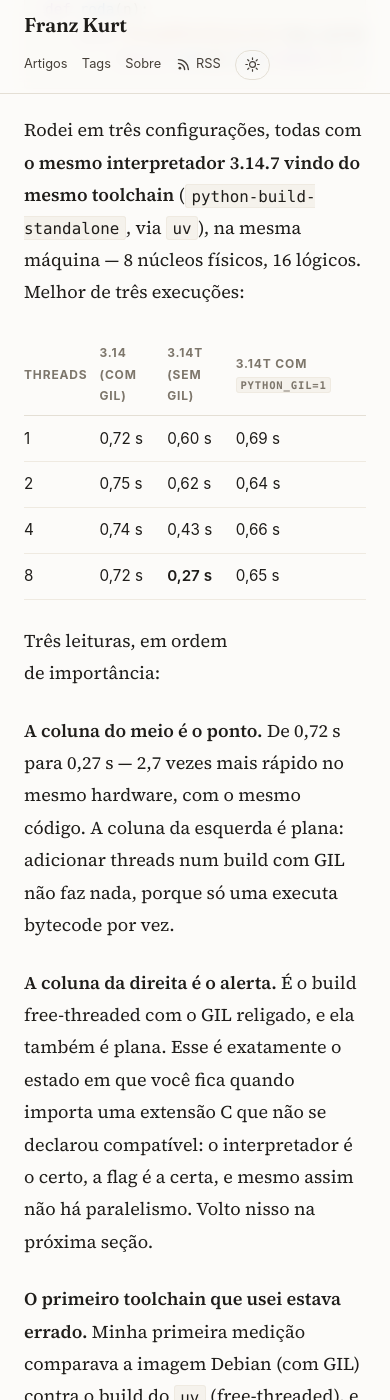
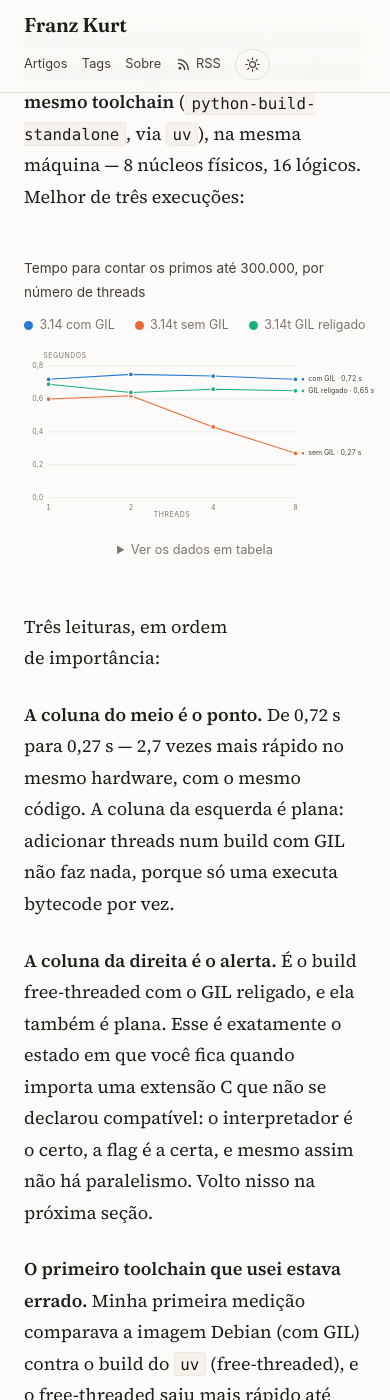
Before and after one commit to franzkurt/franzkurt.github.io, a Jekyll site: the page built from _posts/2026-09-14-python-314-free-threading.md, in a window 390 px wide and 1400 px high, scrolled down 5660 px. Built offline with Jekyll 4.4.1, drawn with Linux system fonts in a browser that asks for light colours; some of the changed text lies outside the part shown.

Commit message:
Gráfico interativo do benchmark e coluna na medida do AkitaOnRails
Largura: coluna de 43.5rem (648px de conteúdo, ~73 caracteres por linha),
medida contra o artigo de referência do akitaonrails.com — 653px e 73
caracteres na mesma frase, medidos no navegador. Entrelinha volta a 1.72,
proporcional à medida.

Gráfico: tools/gerar-grafico-benchmark.py guarda os dados medidos e emite
o SVG, a tabela e o texto alternativo. Refazer a medição e rodar o script
atualiza os três de uma vez, em vez de o SVG virar número congelado.

Seguindo a skill de dataviz:
- forma escolhida antes da cor (linhas, 3 séries, faixa confortável)
- paleta categórica validada pelo script nos dois modos contra as
  superfícies reais do site; o aviso de contraste do aqua no claro é
  compensado por rótulo direto visível e tabela de dados
- grade hairline sólida, linhas de 2px, marcador com anel de 2px na cor
  da superfície, rótulo direto só no ponto final
- texto em tom de tinta com marca colorida ao lado, nunca texto colorido
- mira vertical e tooltip no hover e no foco por teclado

Dois defeitos que só a renderização revelou: o atributo hidden não vale
para elemento SVG (mira aparecia solta) e .prose figcaption vencia
.viz__titulo por especificidade.

Co-Authored-By: Claude Opus 5 (1M context) <noreply@anthropic.com>

```diff
--- /dev/null
+++ b/_includes/grafico-benchmark.html
@@ -0,0 +1,106 @@
+<figure class="viz" role="group" aria-labelledby="viz-benchmark-titulo">
+  <figcaption id="viz-benchmark-titulo" class="viz__titulo">Tempo para contar os primos até 300.000, por número de threads</figcaption>
+  <div class="viz__legenda">
+    <span class="viz__item"><span class="viz__marca viz__marca--s1"></span>3.14 com GIL</span>
+    <span class="viz__item"><span class="viz__marca viz__marca--s2"></span>3.14t sem GIL</span>
+    <span class="viz__item"><span class="viz__marca viz__marca--s3"></span>3.14t GIL religado</span>
+  </div>
+  <div class="viz__plot">
+    <svg viewBox="0 0 640 320" role="img" aria-label="Gráfico de linhas, tempo por número de threads: 3.14 com GIL fica plano de 0,72 para 0,72 segundos; 3.14t sem GIL cai de 0,60 para 0,27 segundos; 3.14t GIL religado fica plano de 0,69 para 0,65 segundos.">
+      <g class="viz__grade">
+        <line x1="46" y1="280.0" x2="508" y2="280.0"/>
+        <text class="viz__rotulo" x="36" y="284.0" text-anchor="end">0,0</text>
+        <line x1="46" y1="218.5" x2="508" y2="218.5"/>
+        <text class="viz__rotulo" x="36" y="222.5" text-anchor="end">0,2</text>
+        <line x1="46" y1="157.0" x2="508" y2="157.0"/>
+        <text class="viz__rotulo" x="36" y="161.0" text-anchor="end">0,4</text>
+        <line x1="46" y1="95.5" x2="508" y2="95.5"/>
+        <text class="viz__rotulo" x="36" y="99.5" text-anchor="end">0,6</text>
+        <line x1="46" y1="34.0" x2="508" y2="34.0"/>
+        <text class="viz__rotulo" x="36" y="38.0" text-anchor="end">0,8</text>
+      </g>
+      <g class="viz__eixo">
+        <text class="viz__rotulo" x="46.0" y="304" text-anchor="middle">1</text>
+        <text class="viz__rotulo" x="200.0" y="304" text-anchor="middle">2</text>
+        <text class="viz__rotulo" x="354.0" y="304" text-anchor="middle">4</text>
+        <text class="viz__rotulo" x="508.0" y="304" text-anchor="middle">8</text>
+        <text class="viz__rotulo viz__rotulo--eixo" x="277.0" y="316" text-anchor="middle">threads</text>
+        <text class="viz__rotulo viz__rotulo--eixo" x="36" y="18" text-anchor="start">segundos</text>
+      </g>
+      <polyline class="viz__linha viz__linha--s1" points="46.0,58.6 200.0,49.4 354.0,52.5 508.0,58.6"/>
+      <polyline class="viz__linha viz__linha--s2" points="46.0,95.5 200.0,89.4 354.0,147.8 508.0,197.0"/>
+      <polyline class="viz__linha viz__linha--s3" points="46.0,67.8 200.0,83.2 354.0,77.1 508.0,80.1"/>
+      <circle class="viz__ponto viz__ponto--s1" cx="46.0" cy="58.6" r="4.5"/>
+      <circle class="viz__ponto viz__ponto--s1" cx="200.0" cy="49.4" r="4.5"/>
+      <circle class="viz__ponto viz__ponto--s1" cx="354.0" cy="52.5" r="4.5"/>
+      <circle class="viz__ponto viz__ponto--s1" cx="508.0" cy="58.6" r="4.5"/>
+      <circle class="viz__ponto viz__ponto--s1" cx="522" cy="58.6" r="3.5"/>
+      <text class="viz__direto" x="532" y="62.6">com GIL · 0,72 s</text>
+      <circle class="viz__ponto viz__ponto--s2" cx="46.0" cy="95.5" r="4.5"/>
+      <circle class="viz__ponto viz__ponto--s2" cx="200.0" cy="89.4" r="4.5"/>
+      <circle class="viz__ponto viz__ponto--s2" cx="354.0" cy="147.8" r="4.5"/>
+      <circle class="viz__ponto viz__ponto--s2" cx="508.0" cy="197.0" r="4.5"/>
+      <circle class="viz__ponto viz__ponto--s2" cx="522" cy="197.0" r="3.5"/>
+      <text class="viz__direto" x="532" y="201.0">sem GIL · 0,27 s</text>
+      <circle class="viz__ponto viz__ponto--s3" cx="46.0" cy="67.8" r="4.5"/>
+      <circle class="viz__ponto viz__ponto--s3" cx="200.0" cy="83.2" r="4.5"/>
+      <circle class="viz__ponto viz__ponto--s3" cx="354.0" cy="77.1" r="4.5"/>
+      <circle class="viz__ponto viz__ponto--s3" cx="508.0" cy="80.1" r="4.5"/>
+      <circle class="viz__ponto viz__ponto--s3" cx="522" cy="80.1" r="3.5"/>
+      <text class="viz__direto" x="532" y="84.1">GIL religado · 0,65 s</text>
+      <g class="viz__mira"><line x1="-99" x2="-99" y1="34" y2="280"/></g>
+      <rect class="viz__alvo" data-i="0" x="-31.0" y="34" width="154.0" height="246" fill="transparent" tabindex="0"/>
+      <rect class="viz__alvo" data-i="1" x="123.0" y="34" width="154.0" height="246" fill="transparent" tabindex="0"/>
+      <rect class="viz__alvo" data-i="2" x="277.0" y="34" width="154.0" height="246" fill="transparent" tabindex="0"/>
+      <rect class="viz__alvo" data-i="3" x="431.0" y="34" width="154.0" height="246" fill="transparent" tabindex="0"/>
+    </svg>
+    <div class="viz__tooltip" hidden></div>
+  </div>
+  <details class="viz__tabela">
+    <summary>Ver os dados em tabela</summary>
+    <table>
+      <thead><tr><th scope="col">Threads</th><th scope="col">3.14 com GIL</th><th scope="col">3.14t sem GIL</th><th scope="col">3.14t GIL religado</th></tr></thead>
+      <tbody>
+        <tr><th scope="row">1</th><td>0,72 s</td><td>0,60 s</td><td>0,69 s</td></tr>
+        <tr><th scope="row">2</th><td>0,75 s</td><td>0,62 s</td><td>0,64 s</td></tr>
+        <tr><th scope="row">4</th><td>0,74 s</td><td>0,43 s</td><td>0,66 s</td></tr>
+        <tr><th scope="row">8</th><td>0,72 s</td><td>0,27 s</td><td>0,65 s</td></tr>
+      </tbody>
+    </table>
+    <p class="viz__nota">Melhor de três execuções. CPython 3.14.7 do mesmo toolchain (python-build-standalone), host de 8 núcleos físicos.</p>
+  </details>
+</figure>
+
+<script>
+(function () {
+  var fig = document.currentScript.previousElementSibling;
+  var svg = fig.querySelector("svg"), tip = fig.querySelector(".viz__tooltip");
+  var mira = fig.querySelector(".viz__mira"), linha = mira.querySelector("line");
+  var dados = [{"t": 1, "v": [0.72, 0.6, 0.69]}, {"t": 2, "v": [0.75, 0.62, 0.64]}, {"t": 4, "v": [0.74, 0.43, 0.66]}, {"t": 8, "v": [0.72, 0.27, 0.65]}], nomes = ["3.14 com GIL", "3.14t sem GIL", "3.14t GIL religado"], slots = ["s1", "s2", "s3"], xs = [46.0, 200.0, 354.0, 508.0], larguraSvg = 640;
+  function mostrar(alvo) {
+    var i = +alvo.dataset.i, d = dados[i];
+    linha.setAttribute("x1", xs[i]); linha.setAttribute("x2", xs[i]);
+    mira.classList.add("viz__mira--on");
+    tip.innerHTML = "<strong>" + d.t + (d.t > 1 ? " threads" : " thread") + "</strong>" +
+      nomes.map(function (nome, k) {
+        return "<span class=\"viz__tl\"><span class=\"viz__marca viz__marca--" + slots[k] +
+               "\"></span>" + nome + "<b>" + d.v[k].toFixed(2).replace(".", ",") + " s</b></span>";
+      }).join("");
+    var cx = svg.getBoundingClientRect(), cf = fig.getBoundingClientRect();
+    var px = cx.left - cf.left + (xs[i] / larguraSvg) * cx.width;
+    tip.hidden = false;
+    tip.style.left = Math.min(Math.max(px - tip.offsetWidth / 2, 0),
+                              fig.clientWidth - tip.offsetWidth) + "px";
+  }
+  fig.querySelectorAll(".viz__alvo").forEach(function (alvo) {
+    ["mouseenter", "mousemove", "focus"].forEach(function (ev) {
+      alvo.addEventListener(ev, function () { mostrar(alvo); });
+    });
+  });
+  function esconder() { tip.hidden = true; mira.classList.remove("viz__mira--on"); }
+  fig.querySelector(".viz__plot").addEventListener("mouseleave", esconder);
+  fig.addEventListener("focusout", function (e) {
+    if (!fig.contains(e.relatedTarget)) esconder();
+  });
+})();
+</script>
--- a/_posts/2026-09-14-python-314-free-threading.md
+++ b/_posts/2026-09-14-python-314-free-threading.md
@@ -142,12 +142,7 @@ Rodei em três configurações, todas com **o mesmo interpretador 3.14.7 vindo d
 mesmo toolchain** (`python-build-standalone`, via `uv`), na mesma máquina — 8
 núcleos físicos, 16 lógicos. Melhor de três execuções:
 
-| Threads | 3.14 (com GIL) | 3.14t (sem GIL) | 3.14t com `PYTHON_GIL=1` |
-|---|---|---|---|
-| 1 | 0,72 s | 0,60 s | 0,69 s |
-| 2 | 0,75 s | 0,62 s | 0,64 s |
-| 4 | 0,74 s | 0,43 s | 0,66 s |
-| 8 | 0,72 s | **0,27 s** | 0,65 s |
+{% include grafico-benchmark.html %}
 
 Três leituras, em ordem de importância:
 
--- a/assets/css/style.css
+++ b/assets/css/style.css
@@ -23,9 +23,9 @@
   --mono: ui-monospace, SFMono-Regular, "SF Mono", "JetBrains Mono", Menlo,
           Consolas, "Liberation Mono", monospace;
 
-  /* 83rem menos 3rem de padding = 80rem de conteúdo ≈ 140 caracteres,
-     medido no navegador com Source Serif 4 a 18px e o mono a 0.9rem. */
-  --wrap: 83rem;
+  /* 43.5rem menos 3rem de padding = 40.5rem ≈ 73 caracteres por linha — a mesma
+     medida do akitaonrails.com (653px medidos a 1600px de viewport). */
+  --wrap: 43.5rem;
   --measure: 100%;    /* blocos de conteúdo preenchem o container */
   --radius: 4px;
   --shadow: 0 1px 2px rgba(31, 29, 26, .04), 0 8px 24px -12px rgba(31, 29, 26, .16);
@@ -81,7 +81,7 @@ body {
   color: var(--ink);
   font-family: var(--serif);
   font-size: 1.125rem;
-  line-height: 1.78;   /* medida larga exige mais entrelinha */
+  line-height: 1.72;
   font-optical-sizing: auto;
   hanging-punctuation: first last;
   text-rendering: optimizeLegibility;
@@ -398,7 +398,7 @@ img, svg, video { max-width: 100%; height: auto; }
 
 /* ----------------------------------------------------------------- prosa - */
 
-.prose { font-size: 1.125rem; line-height: 1.8; }
+.prose { font-size: 1.125rem; line-height: 1.75; }
 .prose > * { margin-block: 0; }
 .prose > * + * { margin-top: 1.4em; }
 
@@ -738,6 +738,152 @@ pre:hover .copy-btn, .copy-btn:focus-visible { opacity: 1; }
   :root:not([data-theme="light"]) .highlight .mf { color: #e2b06a; }
 }
 
+
+/* ------------------------------------------------------ visualizações --- */
+/* Paleta categórica validada com o script da skill de dataviz nos dois
+   modos (superfícies #fcfbf9 e #121110). O aviso de contraste do aqua no
+   modo claro é compensado por rótulo direto visível + tabela de dados. */
+
+.viz {
+  --viz-s1: #2a78d6;
+  --viz-s2: #eb6834;
+  --viz-s3: #1baf7a;
+  position: relative;
+  margin: 2.75em auto;
+  max-width: 640px;      /* largura de projeto do viewBox: acima disso só amplia */
+  text-align: left;
+}
+
+@media (prefers-color-scheme: dark) {
+  :root:not([data-theme="light"]) .viz {
+    --viz-s1: #3987e5;
+    --viz-s2: #d95926;
+    --viz-s3: #199e70;
+  }
+}
+:root[data-theme="dark"] .viz {
+  --viz-s1: #3987e5;
+  --viz-s2: #d95926;
+  --viz-s3: #199e70;
+}
+
+.prose .viz__titulo, .viz__titulo {
+  font-family: var(--sans);
+  font-size: .85rem;
+  color: var(--ink-2);
+  text-align: left;
+  margin: 0 0 .6rem;
+}
+
+.viz__legenda {
+  display: flex;
+  flex-wrap: wrap;
+  gap: .4rem 1.25rem;
+  font-family: var(--sans);
+  font-size: .78rem;
+  color: var(--muted);
+  margin-bottom: .75rem;
+}
+.viz__item { display: inline-flex; align-items: center; gap: .4rem; }
+
+.viz__marca {
+  width: 9px; height: 9px;
+  border-radius: 50%;
+  flex: 0 0 auto;
+}
+.viz__marca--s1 { background: var(--viz-s1); }
+.viz__marca--s2 { background: var(--viz-s2); }
+.viz__marca--s3 { background: var(--viz-s3); }
+
+.viz__plot { position: relative; }
+.viz svg { width: 100%; height: auto; display: block; overflow: visible; }
+
+/* grade e eixos recessivos: hairline sólida, um tom acima da superfície */
+.viz__grade line { stroke: var(--line); stroke-width: 1; }
+.viz__rotulo {
+  fill: var(--muted);
+  font-family: var(--sans);
+  font-size: 11px;
+  font-variant-numeric: tabular-nums;
+}
+.viz__rotulo--eixo {
+  font-size: 9.5px;
+  letter-spacing: .08em;
+  text-transform: uppercase;
+}
+
+.viz__linha {
+  fill: none;
+  stroke-width: 2;
+  stroke-linejoin: round;
+  stroke-linecap: round;
+}
+.viz__linha--s1 { stroke: var(--viz-s1); }
+.viz__linha--s2 { stroke: var(--viz-s2); }
+.viz__linha--s3 { stroke: var(--viz-s3); }
+
+/* anel de 2px na cor da superfície separa marcadores sobrepostos */
+.viz__ponto { stroke: var(--paper); stroke-width: 2; }
+.viz__ponto--s1 { fill: var(--viz-s1); }
+.viz__ponto--s2 { fill: var(--viz-s2); }
+.viz__ponto--s3 { fill: var(--viz-s3); }
+
+/* rótulo direto: a identidade vem da marca colorida, o texto é tinta */
+.viz__direto {
+  fill: var(--ink-2);
+  font-family: var(--sans);
+  font-size: 11.5px;
+  font-variant-numeric: tabular-nums;
+}
+
+.viz__mira { visibility: hidden; }          /* hidden não vale para SVG */
+.viz__mira--on { visibility: visible; }
+.viz__mira line { stroke: var(--muted); stroke-width: 1; opacity: .45; }
+.viz__alvo { cursor: crosshair; }
+.viz__alvo:focus-visible { outline: 2px solid var(--accent); outline-offset: -2px; }
+
+.viz__tooltip {
+  position: absolute;
+  top: 0;
+  min-width: 11rem;
+  background: var(--paper);
+  border: 1px solid var(--line);
+  border-radius: var(--radius);
+  box-shadow: var(--shadow);
+  padding: .5rem .7rem;
+  font-family: var(--sans);
+  font-size: .78rem;
+  color: var(--ink-2);
+  pointer-events: none;
+  z-index: 3;
+}
+.viz__tooltip strong {
+  display: block;
+  font-size: .72rem;
+  letter-spacing: .06em;
+  text-transform: uppercase;
+  color: var(--muted);
+  margin-bottom: .35rem;
+}
+.viz__tl { display: flex; align-items: center; gap: .4rem; padding: .1rem 0; }
+.viz__tl b { margin-left: auto; font-variant-numeric: tabular-nums; }
+
+.viz__tabela { margin-top: 1rem; font-family: var(--sans); font-size: .8rem; }
+.viz__tabela summary {
+  cursor: pointer;
+  color: var(--muted);
+  padding: .25rem 0;
+}
+.viz__tabela summary:hover { color: var(--accent); }
+.viz__tabela table { margin-top: .6rem; font-size: .8rem; }
+.viz__tabela td, .viz__tabela th { font-variant-numeric: tabular-nums; }
+.viz__nota { color: var(--muted); font-size: .74rem; margin: .6rem 0 0; }
+
+@media (max-width: 40rem) {
+  .viz__direto { font-size: 13px; }
+  .viz__rotulo { font-size: 13px; }
+}
+
 /* --------------------------------------------------------------- extras -- */
 
 /* entre 42rem e 81rem a coluna é fluida (o padding dá a margem) */
```
Also changed, not shown: tools/gerar-grafico-benchmark.py (added, +154 -0 lines).
